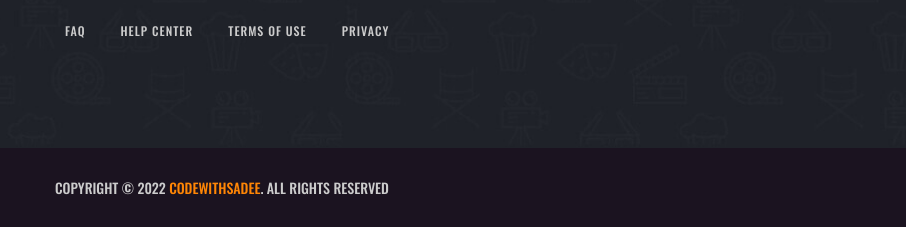
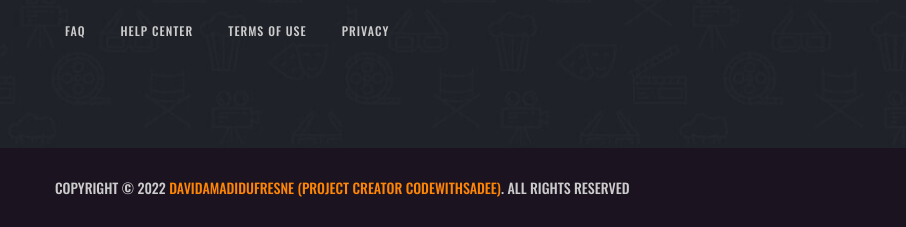
Before and after one commit to davidadufresne/esports-website, a plain HTML site: page index.html in a window 1280 px wide. Shown: the part 5057-5284 px from the top of the page, 0-906 px from the left. Drawn offline with nearby package versions, Linux system fonts and the light colour scheme; files whose address does not match are found by name.

Commit message:
Add files via upload

```diff
--- a/index.html
+++ b/index.html
@@ -805,7 +805,7 @@
     <div class="footer-bottom">
       <div class="container">
         <p class="copyright">
-          Copyright &copy; 2022 <a href="#">codewithsadee</a>. all rights reserved
+          Copyright &copy; 2022 <a href="#">DavidAmadiDufresne (Project creator CODEWITHSADEE) </a>. all rights reserved
         </p>
 
         <figure class="footer-bottom-img">
```
